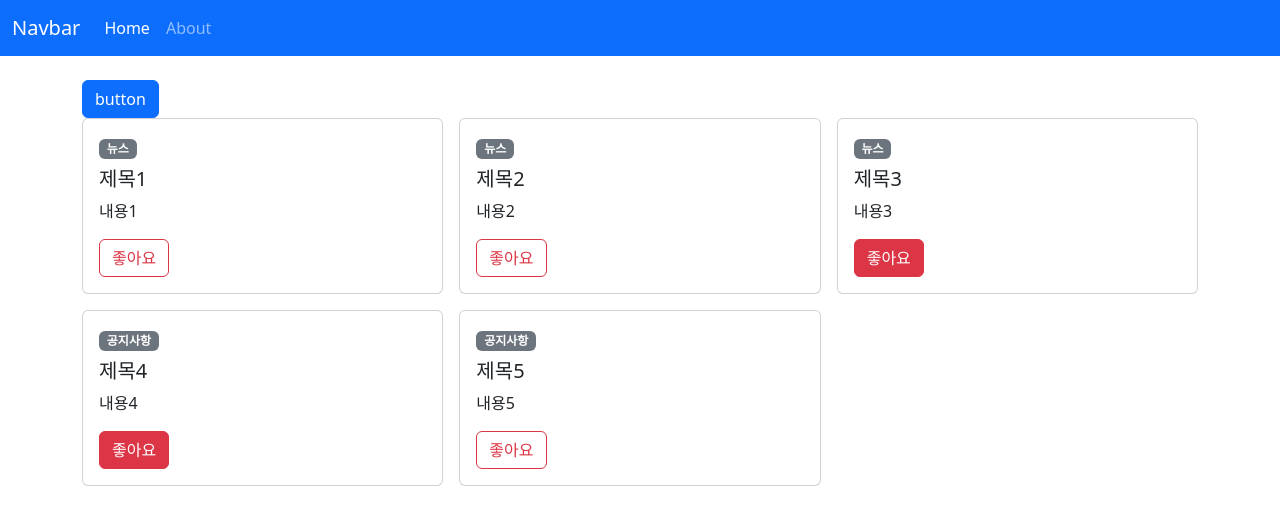
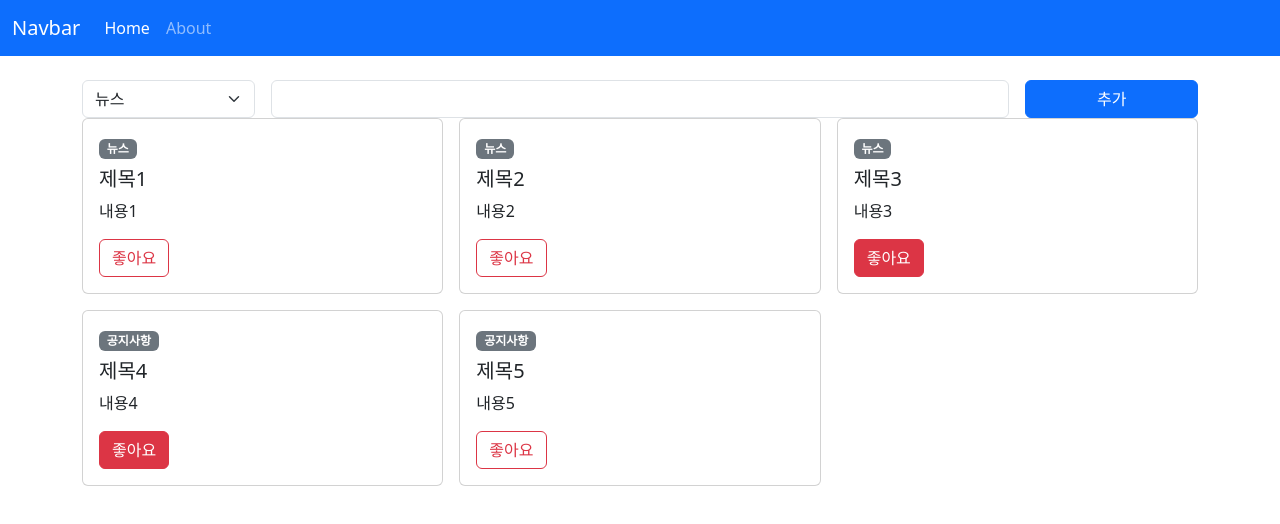
Before and after one commit to seonu5849/Study_Vue3, a Vue app: page / in a window 1280 px wide. Shown: the top 524 px of the page. Built offline with nearby package versions, Linux system fonts and the light colour scheme.

Commit message:
learn : emit으로 객체 넘겨 추가하기

```diff
--- a/src/components/event_components/AppCard.vue
+++ b/src/components/event_components/AppCard.vue
@@ -36,7 +36,7 @@ export default {
 		},
 		contents: {
 			type: String,
-			required: true,
+			// required: true,
 		},
 		isLike: {
 			type: Boolean,
--- a/src/components/event_components/PostCreate.vue
+++ b/src/components/event_components/PostCreate.vue
@@ -1,17 +1,58 @@
 <template>
-	<div>
+	<div class="row g-3">
 		<!-- @click="$emit('createPost', 1, 2, 3, '김길동')" -->
-		<button class="btn btn-primary" @click="createPost">button</button>
+		<div class="col col-2">
+			<select
+				v-model="type"
+				class="form-select"
+				aria-label="Default select example"
+			>
+				<option value="news" selected>뉴스</option>
+				<option value="notice">공지사항</option>
+			</select>
+		</div>
+		<div class="col col-8">
+			<input
+				v-model="title"
+				type="text"
+				class="form-control"
+				aria-describedby="basic-addon1"
+			/>
+		</div>
+		<div class="col col-2 d-grid">
+			<button class="btn btn-primary" @click="createPost">추가</button>
+		</div>
 	</div>
 </template>
 
 <script>
+import { ref } from 'vue';
+
 export default {
+	// emits: ['createPost'],
+	emits: {
+		createPost: newPost => {
+			// 이벤트 명의 validate
+			// validate에 걸리더라도 동작은 하지만 console에 경고가 남는다.
+			if (!newPost) {
+				return false;
+			}
+			return true;
+		},
+	},
 	setup(props, { emit }) {
+		const type = ref('news');
+		const title = ref('');
 		const createPost = () => {
-			emit('createPost', 1, 2, 3, '김길동');
+			const newPost = {
+				type: type.value,
+				title: title.value,
+			};
+			emit('createPost', newPost);
+			type.value = 'news';
+			title.value = '';
 		};
-		return { createPost };
+		return { type, title, createPost };
 	},
 };
 </script>
--- a/src/components/event_components/TheView.vue
+++ b/src/components/event_components/TheView.vue
@@ -64,8 +64,9 @@ export default {
 			},
 		]);
 
-		const createPost = (a, b, c, d) => {
-			alert(`${a}, ${b}, ${c}, ${d}`);
+		const createPost = newPost => {
+			console.log(`${newPost}`);
+			posts.push(newPost);
 		};
 		return { post, posts, obj, createPost };
 	},
```
